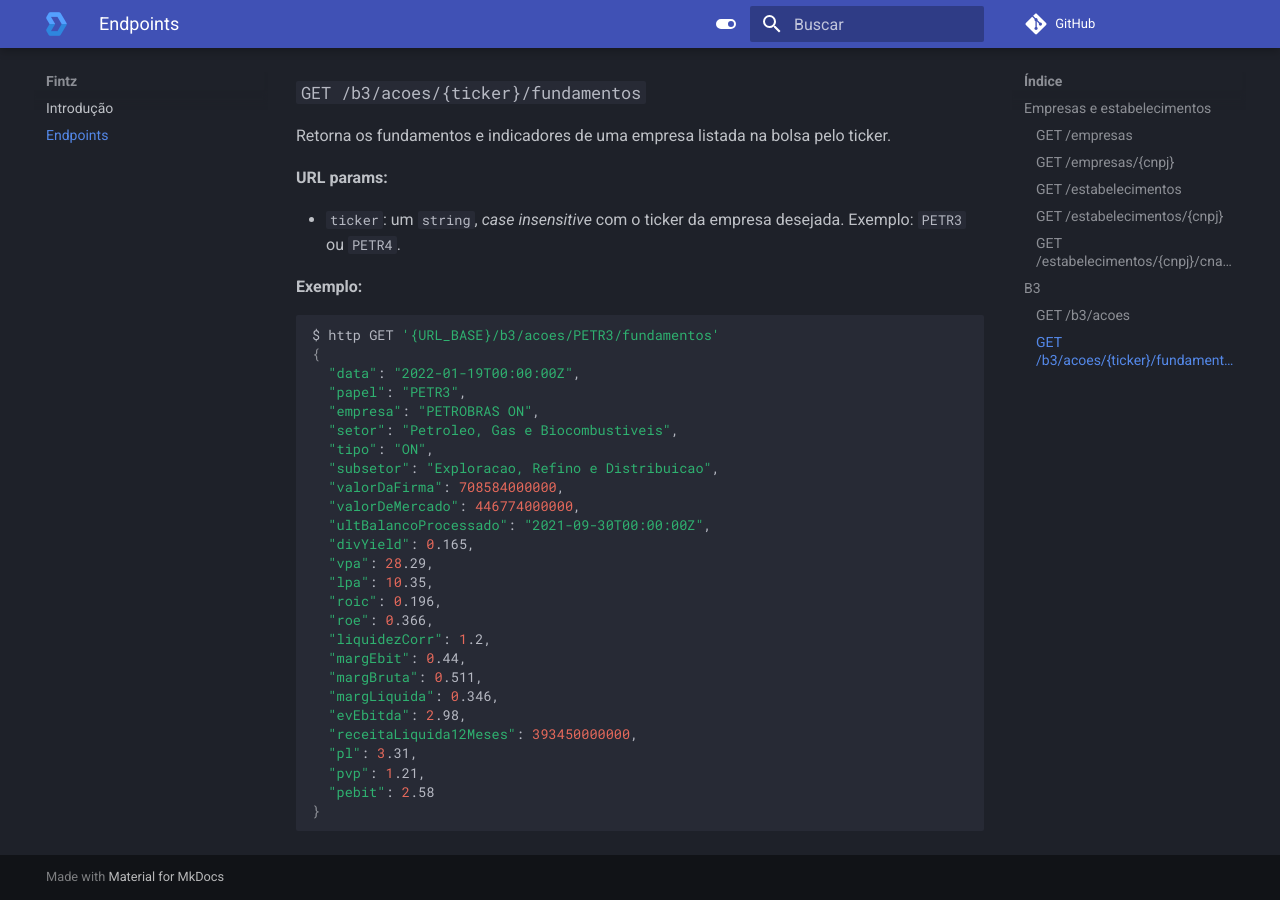
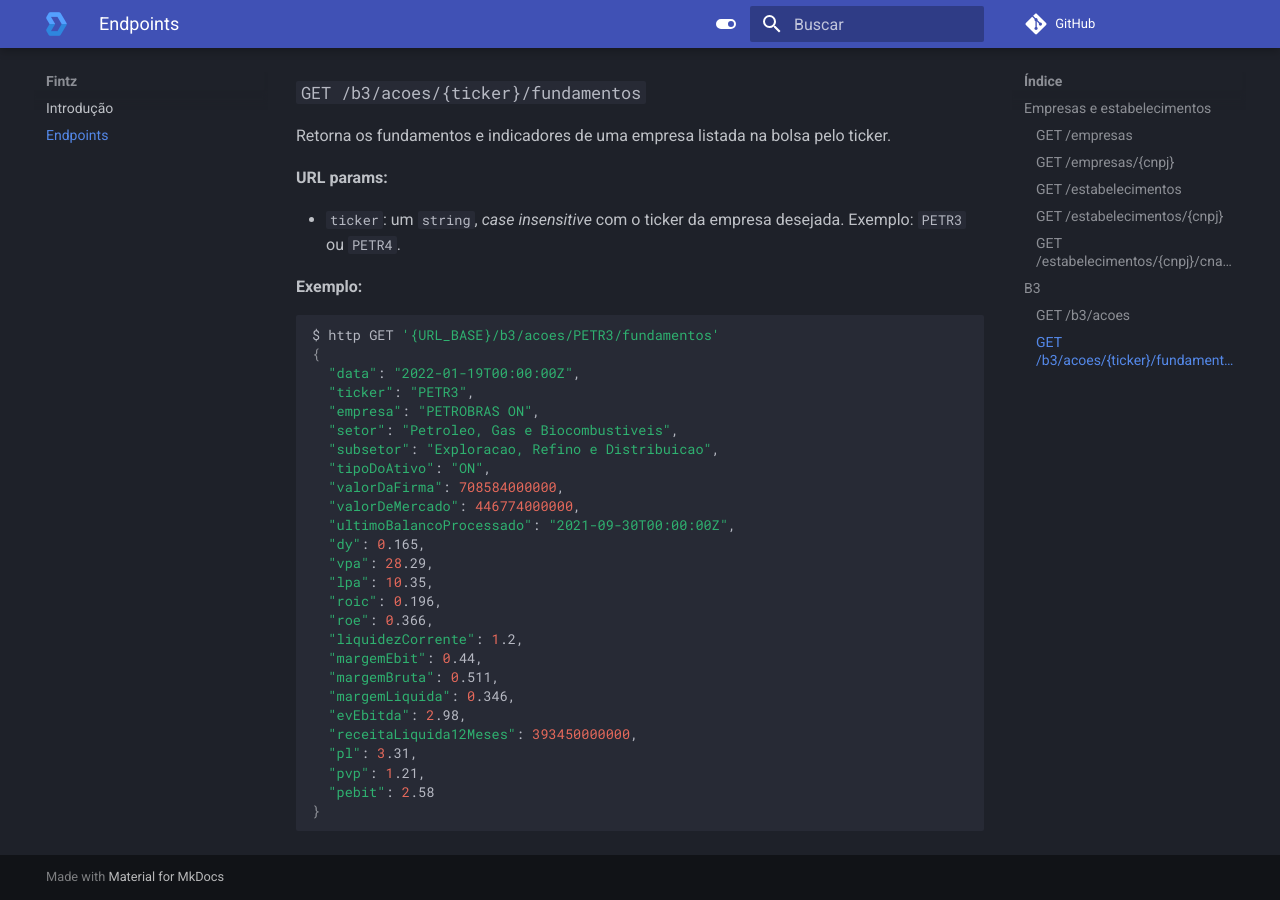
Before and after one commit to thefintz/docs, an MkDocs documentation site: the page built from docs/rest.md, in a window 1280 px wide and 900 px high, scrolled down 6336 px. Built offline with MkDocs 1.6.1 and Material for MkDocs 9.7.7, drawn with Linux system fonts in a browser that asks for light colours; comment, search, counter and statistics services are not loaded.

Commit message:
Update /fundamentos response body

```diff
--- a/docs/rest.md
+++ b/docs/rest.md
@@ -324,23 +324,23 @@
 $ http GET '{URL_BASE}/b3/acoes/PETR3/fundamentos'
 {
   "data": "2022-01-19T00:00:00Z",
-  "papel": "PETR3",
+  "ticker": "PETR3",
   "empresa": "PETROBRAS ON",
   "setor": "Petroleo, Gas e Biocombustiveis",
-  "tipo": "ON",
   "subsetor": "Exploracao, Refino e Distribuicao",
+  "tipoDoAtivo": "ON",
   "valorDaFirma": 708584000000,
   "valorDeMercado": 446774000000,
-  "ultBalancoProcessado": "2021-09-30T00:00:00Z",
-  "divYield": 0.165,
+  "ultimoBalancoProcessado": "2021-09-30T00:00:00Z",
+  "dy": 0.165,
   "vpa": 28.29,
   "lpa": 10.35,
   "roic": 0.196,
   "roe": 0.366,
-  "liquidezCorr": 1.2,
-  "margEbit": 0.44,
-  "margBruta": 0.511,
-  "margLiquida": 0.346,
+  "liquidezCorrente": 1.2,
+  "margemEbit": 0.44,
+  "margemBruta": 0.511,
+  "margemLiquida": 0.346,
   "evEbitda": 2.98,
   "receitaLiquida12Meses": 393450000000,
   "pl": 3.31,
```
